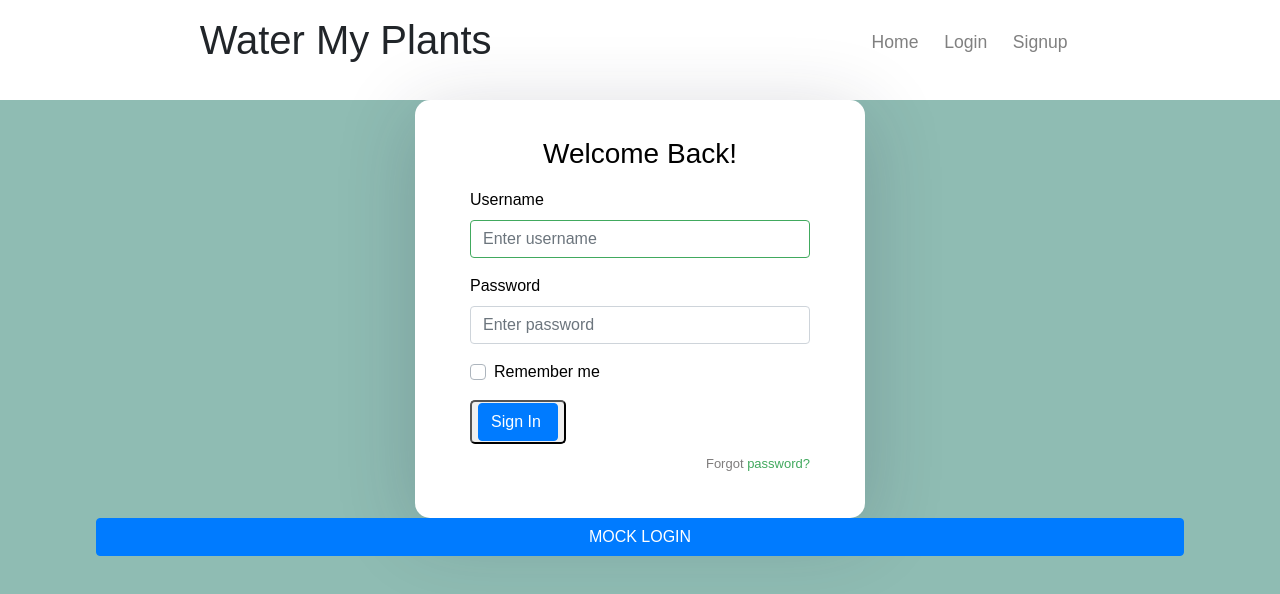
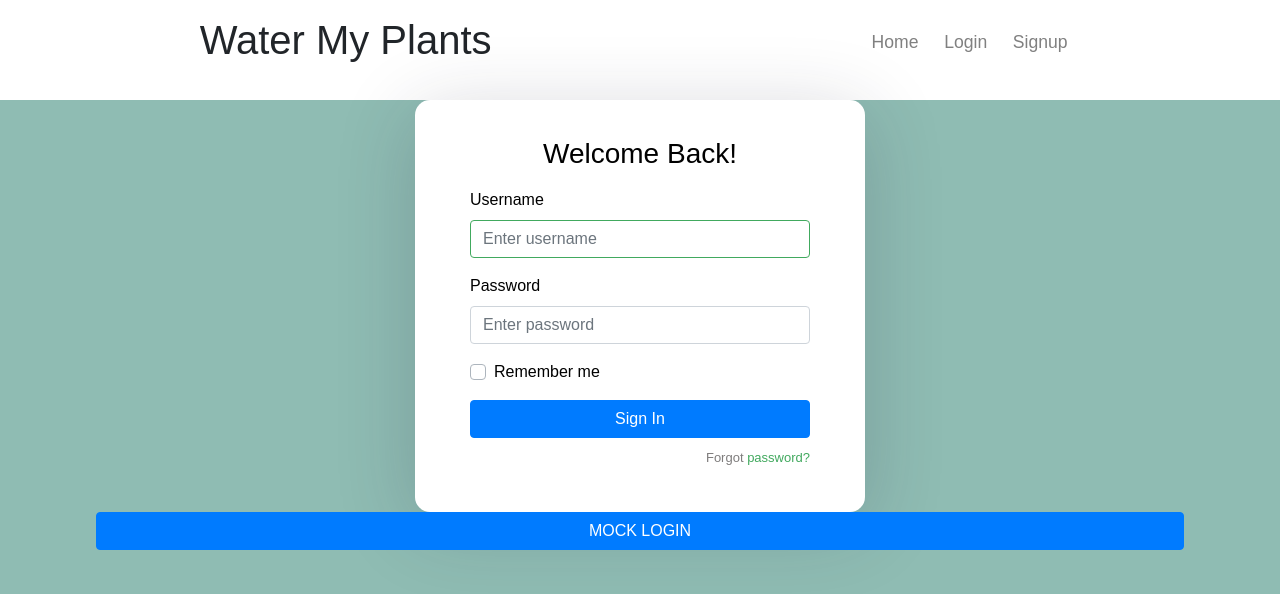
Before and after one commit to BW-Water-My-Plants-1-Cori/front-end, a React (Create React App) app in the folder plantsapp/: page /login in a window 1280 px wide. Shown: the top 594 px of the page. Built offline with nearby package versions, Linux system fonts and the light colour scheme.

Commit message:
button changes

```diff
--- a/plantsapp/src/components/Login.js
+++ b/plantsapp/src/components/Login.js
@@ -2,28 +2,6 @@ import React, { useState } from "react";
 import { Button } from "reactstrap";
 import styled from "styled-components";
 
-//import Axios from 'axios'
-
-const StyledDiv = styled.button`
-  color: ${(pr) => pr.theme.blue};
-  border-radius: 5px;
-  justify-content: center;
-`;
-
-/*axios
-      .post('https://waterplantsunit4.herokuapp.com/login')
-      .then(res => {
-        console.log("Form -> res", res.data)
-        setPost([...post, res.data])
-        setFormState({
-          username: '',
-          password: ''
-        })
-        setServerError(null)
-      })
-      .catch(err => {
-        setServerError("There is an error!")
-      }) */
 
 const Login = ({ requestLogin }) => {
   // Mock code unitl login is functional
@@ -82,11 +60,9 @@ const Login = ({ requestLogin }) => {
           </div>
         </div>
 
-        <StyledDiv>
           <button type="submit" className="btn btn-primary btn-block">
-            Sign In<a href="https://waterplantsunit4.herokuapp.com/login">.</a>
+            Sign In<a href="https://waterplantsunit4.herokuapp.com/login"></a>
           </button>
-        </StyledDiv>
 
         <p className="forgot-password text-right">
           Forgot <a href="#">password?</a>
@@ -101,3 +77,27 @@ const Login = ({ requestLogin }) => {
 };
 
 export default Login;
+
+
+//import Axios from 'axios'
+
+/*const StyledDiv = styled.button`
+  color: ${(pr) => pr.theme.blue};
+  border-radius: 5px;
+  justify-content: center;
+`; */
+
+/*axios
+      .post('https://waterplantsunit4.herokuapp.com/login')
+      .then(res => {
+        console.log("Form -> res", res.data)
+        setPost([...post, res.data])
+        setFormState({
+          username: '',
+          password: ''
+        })
+        setServerError(null)
+      })
+      .catch(err => {
+        setServerError("There is an error!")
+      }) */
```
